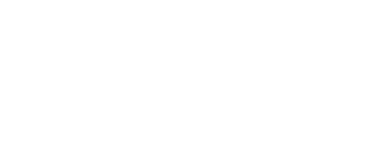
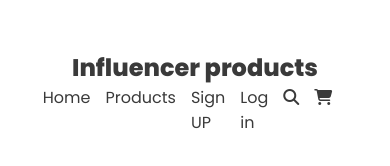
Before and after one commit to devparvez/influencer-gear, a plain HTML site: page index.html in a window 390 px wide. Drawn offline with Linux system fonts and the light colour scheme.

Commit message:
nav bar completed with responsive

```diff
--- a/index.html
+++ b/index.html
@@ -4,8 +4,26 @@
     <meta charset="UTF-8">
     <meta name="viewport" content="width=device-width, initial-scale=1.0">
     <title>influencer gear</title>
+    <link rel="stylesheet" href="styles/influencer.css">
+    <link rel="stylesheet" href="https://cdnjs.cloudflare.com/ajax/libs/font-awesome/6.5.2/css/all.min.css"/>
+    <link rel="preconnect" href="https://fonts.googleapis.com">
+    <link rel="preconnect" href="https://fonts.gstatic.com" crossorigin>
+    <link href="https://fonts.googleapis.com/css2?family=Poppins:ital,wght@0,100;0,200;0,300;0,400;0,500;0,600;0,700;0,800;0,900;1,100;1,200;1,300;1,400;1,500;1,600;1,700;1,800;1,900&display=swap" rel="stylesheet">
 </head>
 <body>
+    <header>
+        <nav>
+           <h2><a href="">Influencer products</a></h2>
+           <ul class="nav-content">
+            <li><a href="">Home</a></li>
+            <li><a href="">Products</a></li>
+            <li><a href="">Sign UP</a></li>
+            <li><a href="">Log in</a></li>
+            <li><a href=""><i class="fa-solid fa-magnifying-glass"></i></a></li>
+            <li><a href=""><i class="fa-solid fa-cart-shopping"></i></a></li>
+           </ul>
+        </nav>
+    </header>
 
 </body>
 </html>
--- /dev/null
+++ b/styles/influencer.css
@@ -0,0 +1,51 @@
+/* shared styles */
+
+/* fonts */
+
+body {
+    font-family: "Poppins", sans-serif;
+
+  }
+
+*{
+    margin:0px;
+    padding:0px;
+}
+
+/* nav styles */
+
+nav{
+    display: flex;
+    justify-content: space-between;
+    align-items: center;
+    margin:50px 50px;
+}
+nav h2 a{
+    text-decoration: none;
+    font-size: 1.5rem;
+    font-weight: 800;
+    color:#3A3A3A;
+}
+nav li{
+    list-style: none;
+    margin-right: 15px;
+}
+nav li a{
+    text-decoration: none;
+    color:#3A3A3A;
+    font-size:1rem;
+    font-weight: 600;
+}
+.nav-content {
+    display: flex;
+}
+
+@media screen and (max-width:576px) {
+    nav{
+        flex-direction: column;
+    }
+    nav li a{
+        font-weight: 400;
+    }
+
+}
```
